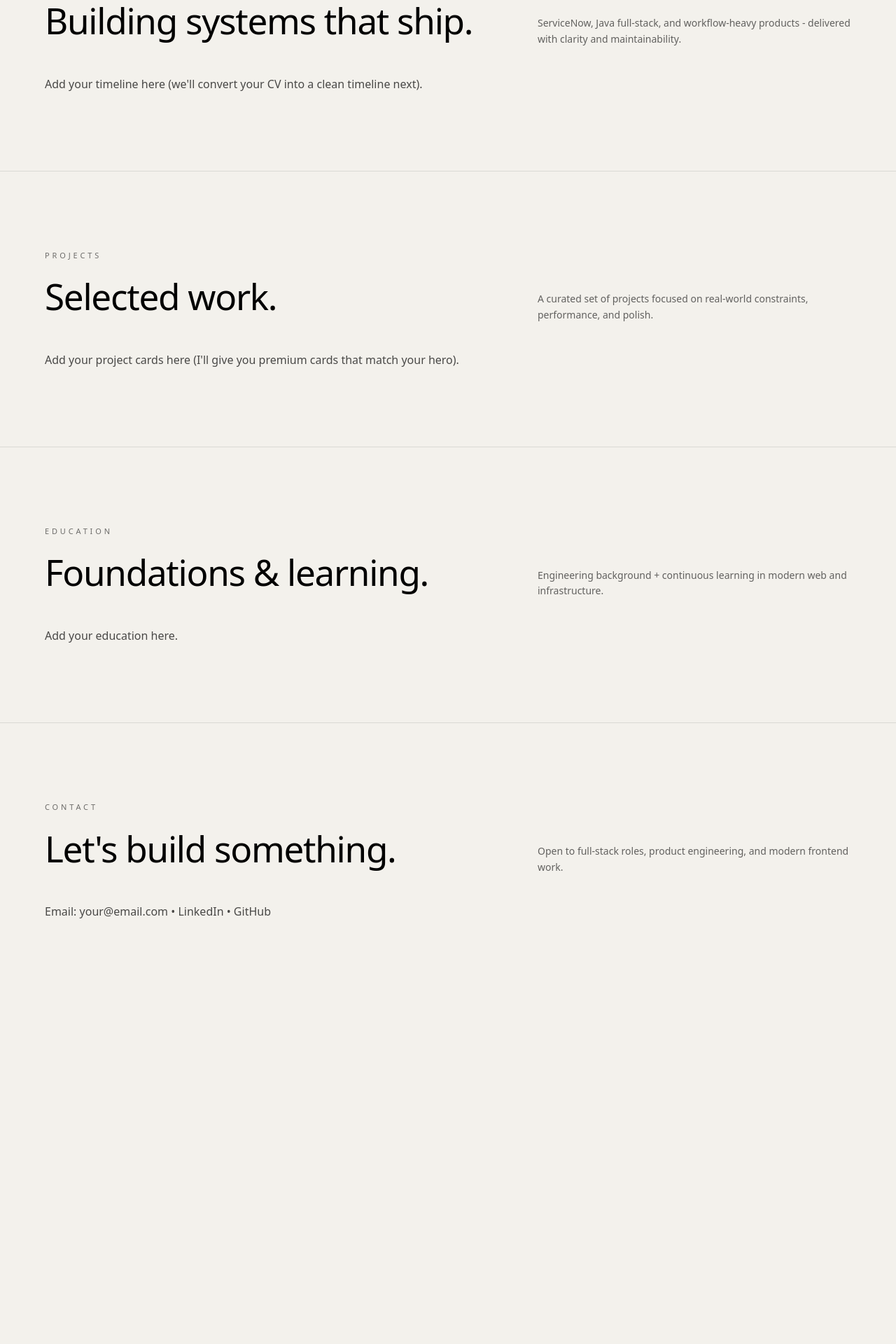
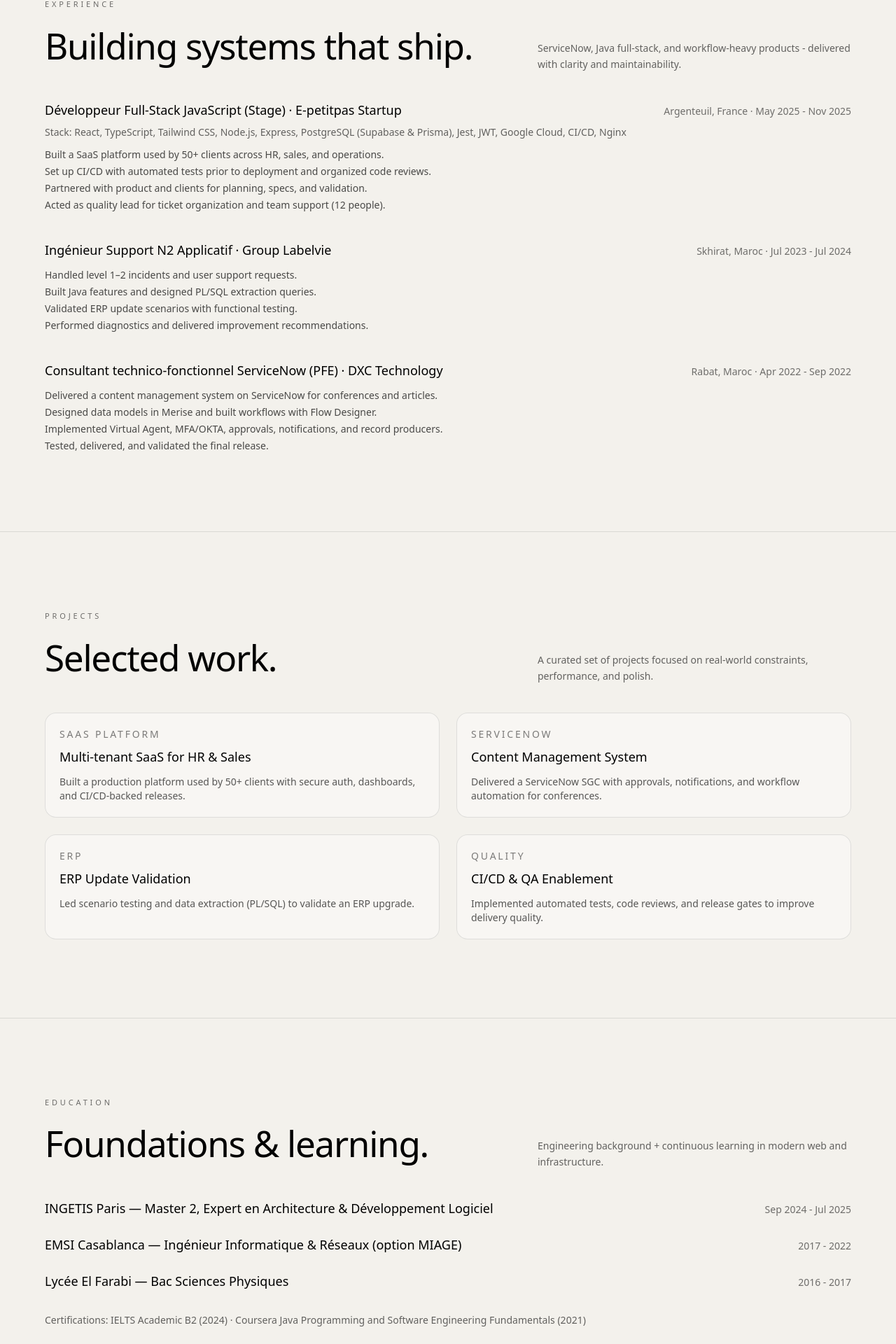
Before and after one commit to sofmega/portfolio, a Next.js app: page / in a window 1280 px wide. Shown: the part 1607-3527 px from the top of the page at 70% size. Before the commit the page ends 3033 px from the top, so only its background shows below. Built offline with nearby package versions, Linux system fonts and the light colour scheme.

Commit message:
changed page sections

```diff
--- a/src/app/PageScene.tsx
+++ b/src/app/PageScene.tsx
@@ -134,12 +134,12 @@ export default function PageScene() {
         >
           <p>
             <span className="font-medium text-black">Recently graduated software engineer</span>{" "}
-            with a strong focus on modern web development.
+            with 2 years of professional experience and a strong focus on modern web development.
             <br />
             <br />
             Experienced in building production-ready applications using{" "}
             <span className="font-medium text-black">React, TypeScript, JavaScript, Node.js</span>, PostgreSQL, and CI/CD
-            pipelines.
+            pipelines, plus ServiceNow workflow automation.
             <br />
             <br />
             Comfortable working in <span className="font-medium text-black">Agile environments</span>, with strong exposure
@@ -155,8 +155,55 @@ export default function PageScene() {
         title="Building systems that ship."
         subtitle="ServiceNow, Java full-stack, and workflow-heavy products - delivered with clarity and maintainability."
       >
-        <div className="text-black/70">
-          Add your timeline here (we'll convert your CV into a clean timeline next).
+        <div className="space-y-10 text-black/75">
+          <div>
+            <div className="flex flex-wrap items-baseline justify-between gap-2">
+              <div className="text-lg font-medium text-black">
+                Développeur Full-Stack JavaScript (Stage) · E-petitpas Startup
+              </div>
+              <div className="text-sm text-black/55">Argenteuil, France · May 2025 - Nov 2025</div>
+            </div>
+            <p className="mt-2 text-sm text-black/60">
+              Stack: React, TypeScript, Tailwind CSS, Node.js, Express, PostgreSQL (Supabase & Prisma), Jest, JWT,
+              Google Cloud, CI/CD, Nginx
+            </p>
+            <ul className="mt-3 space-y-1 text-sm text-black/70">
+              <li>Built a SaaS platform used by 50+ clients across HR, sales, and operations.</li>
+              <li>Set up CI/CD with automated tests prior to deployment and organized code reviews.</li>
+              <li>Partnered with product and clients for planning, specs, and validation.</li>
+              <li>Acted as quality lead for ticket organization and team support (12 people).</li>
+            </ul>
+          </div>
+
+          <div>
+            <div className="flex flex-wrap items-baseline justify-between gap-2">
+              <div className="text-lg font-medium text-black">
+                Ingénieur Support N2 Applicatif · Group Labelvie
+              </div>
+              <div className="text-sm text-black/55">Skhirat, Maroc · Jul 2023 - Jul 2024</div>
+            </div>
+            <ul className="mt-3 space-y-1 text-sm text-black/70">
+              <li>Handled level 1–2 incidents and user support requests.</li>
+              <li>Built Java features and designed PL/SQL extraction queries.</li>
+              <li>Validated ERP update scenarios with functional testing.</li>
+              <li>Performed diagnostics and delivered improvement recommendations.</li>
+            </ul>
+          </div>
+
+          <div>
+            <div className="flex flex-wrap items-baseline justify-between gap-2">
+              <div className="text-lg font-medium text-black">
+                Consultant technico-fonctionnel ServiceNow (PFE) · DXC Technology
+              </div>
+              <div className="text-sm text-black/55">Rabat, Maroc · Apr 2022 - Sep 2022</div>
+            </div>
+            <ul className="mt-3 space-y-1 text-sm text-black/70">
+              <li>Delivered a content management system on ServiceNow for conferences and articles.</li>
+              <li>Designed data models in Merise and built workflows with Flow Designer.</li>
+              <li>Implemented Virtual Agent, MFA/OKTA, approvals, notifications, and record producers.</li>
+              <li>Tested, delivered, and validated the final release.</li>
+            </ul>
+          </div>
         </div>
       </Section>
 
@@ -166,8 +213,35 @@ export default function PageScene() {
         title="Selected work."
         subtitle="A curated set of projects focused on real-world constraints, performance, and polish."
       >
-        <div className="text-black/70">
-          Add your project cards here (I'll give you premium cards that match your hero).
+        <div className="grid gap-6 md:grid-cols-2">
+          <div className="rounded-2xl border border-black/10 bg-white/40 p-5">
+            <div className="text-sm tracking-[0.2em] text-black/50">SAAS PLATFORM</div>
+            <h3 className="mt-2 text-lg font-medium text-black">Multi-tenant SaaS for HR & Sales</h3>
+            <p className="mt-3 text-sm text-black/65">
+              Built a production platform used by 50+ clients with secure auth, dashboards, and CI/CD-backed releases.
+            </p>
+          </div>
+          <div className="rounded-2xl border border-black/10 bg-white/40 p-5">
+            <div className="text-sm tracking-[0.2em] text-black/50">SERVICENOW</div>
+            <h3 className="mt-2 text-lg font-medium text-black">Content Management System</h3>
+            <p className="mt-3 text-sm text-black/65">
+              Delivered a ServiceNow SGC with approvals, notifications, and workflow automation for conferences.
+            </p>
+          </div>
+          <div className="rounded-2xl border border-black/10 bg-white/40 p-5">
+            <div className="text-sm tracking-[0.2em] text-black/50">ERP</div>
+            <h3 className="mt-2 text-lg font-medium text-black">ERP Update Validation</h3>
+            <p className="mt-3 text-sm text-black/65">
+              Led scenario testing and data extraction (PL/SQL) to validate an ERP upgrade.
+            </p>
+          </div>
+          <div className="rounded-2xl border border-black/10 bg-white/40 p-5">
+            <div className="text-sm tracking-[0.2em] text-black/50">QUALITY</div>
+            <h3 className="mt-2 text-lg font-medium text-black">CI/CD & QA Enablement</h3>
+            <p className="mt-3 text-sm text-black/65">
+              Implemented automated tests, code reviews, and release gates to improve delivery quality.
+            </p>
+          </div>
         </div>
       </Section>
 
@@ -177,7 +251,29 @@ export default function PageScene() {
         title="Foundations & learning."
         subtitle="Engineering background + continuous learning in modern web and infrastructure."
       >
-        <div className="text-black/70">Add your education here.</div>
+        <div className="space-y-6 text-black/75">
+          <div className="flex flex-wrap items-baseline justify-between gap-2">
+            <div className="text-lg font-medium text-black">
+              INGETIS Paris — Master 2, Expert en Architecture & Développement Logiciel
+            </div>
+            <div className="text-sm text-black/55">Sep 2024 - Jul 2025</div>
+          </div>
+          <div className="flex flex-wrap items-baseline justify-between gap-2">
+            <div className="text-lg font-medium text-black">
+              EMSI Casablanca — Ingénieur Informatique & Réseaux (option MIAGE)
+            </div>
+            <div className="text-sm text-black/55">2017 - 2022</div>
+          </div>
+          <div className="flex flex-wrap items-baseline justify-between gap-2">
+            <div className="text-lg font-medium text-black">Lycée El Farabi — Bac Sciences Physiques</div>
+            <div className="text-sm text-black/55">2016 - 2017</div>
+          </div>
+
+          <div className="pt-2 text-sm text-black/60">
+            Certifications: IELTS Academic B2 (2024) · Coursera Java Programming and Software Engineering Fundamentals (2021)
+          </div>
+          <div className="text-sm text-black/60">Languages: French · English · Arabic</div>
+        </div>
       </Section>
 
       <Section
@@ -186,7 +282,13 @@ export default function PageScene() {
         title="Let's build something."
         subtitle="Open to full-stack roles, product engineering, and modern frontend work."
       >
-        <p className="text-black/70">Email: your@email.com • LinkedIn • GitHub</p>
+        <div className="space-y-2 text-black/70">
+          <p>Email: Soufiane.radouane99@gmail.com</p>
+          <p>Phone: 07 45 76 79 13</p>
+          <p>GitHub: github.com/sofmega</p>
+          <p>LinkedIn: /in/soufiane-radouane-9b047220a/</p>
+          <p>Location: Asnières-sur-Seine (92) · Available immediately</p>
+        </div>
       </Section>
     </div>
   );
```
